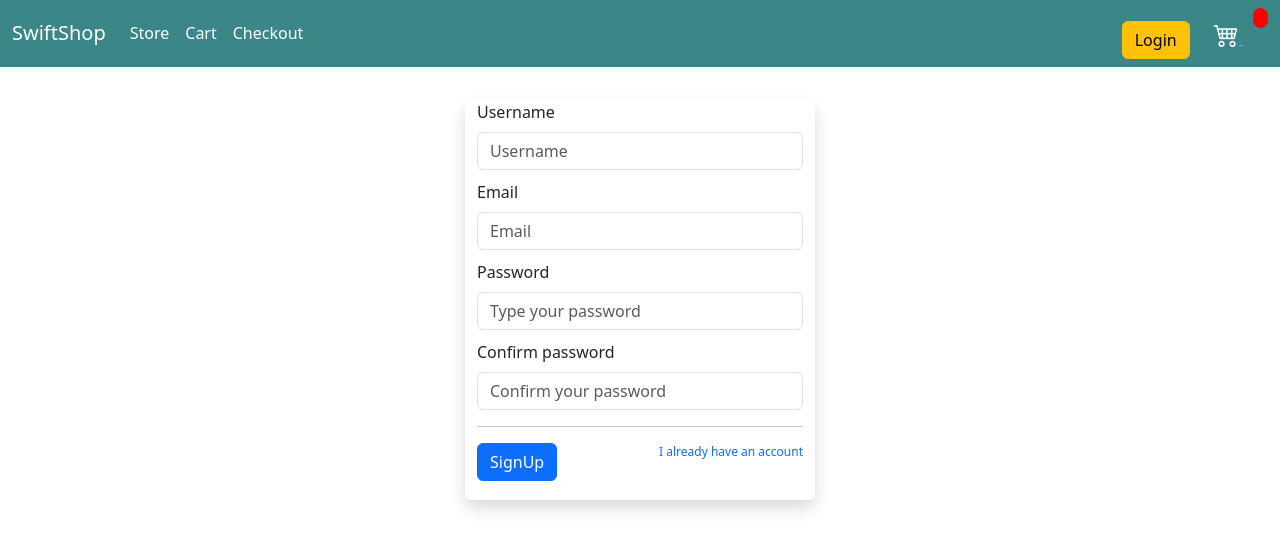
After one commit to Sans-tech0111/Swiftshop, a Django app: template store/templates/store/signup.html in a window 1280 px wide. The commit adds this page. Shown: the top 550 px of the page. Run offline with Django 4.2, Linux system fonts and the light colour scheme; the template is opened without the code that fills it, so the values that code supplies are empty.

Commit message:
Add files via upload

```diff
--- /dev/null
+++ b/store/templates/store/signup.html
@@ -0,0 +1,28 @@
+{% extends 'store/main.html' %}
+{% load static %}
+{% block content %}
+<div class="container-sm rounded shadow" style="height: 400px;width: 350px;">
+    <form id="form" method="POST">
+        {% csrf_token %}
+        <div class="form-field">
+            <label for="username" class="form-label">Username</label>
+            <input type="text" name="username" id="username" placeholder="Username" required class="form-control">
+        </div>
+        <div class="form-field">
+            <label for="email" class="form-label">Email</label>
+            <input type="email" name="email" id="email" placeholder="Email" required class="form-control">
+        </div>
+        <div class="form-field">
+            <label for="password1" class="form-label">Password</label>
+            <input type="password" name="password1" id="password1" placeholder="Type your password" required class="form-control">
+        </div>
+        <div class="form-field">
+            <label for="password2" class="form-label">Confirm password</label>
+            <input type="password" name="password2" id="password2" placeholder="Confirm your password" required class="form-control">
+        </div>
+        <hr>
+        <input type="submit" value="SignUp" class="btn btn-primary" style="width: 80px;">
+        <a href="{% url 'user_login' %}" style="float: right;text-decoration: none;font-size: 12px;">I already have an account</a>
+    </form>
+</div>
+{% endblock content%}
```
Also changed, not shown: store/templates/store/login.html (+7 -7 lines).
